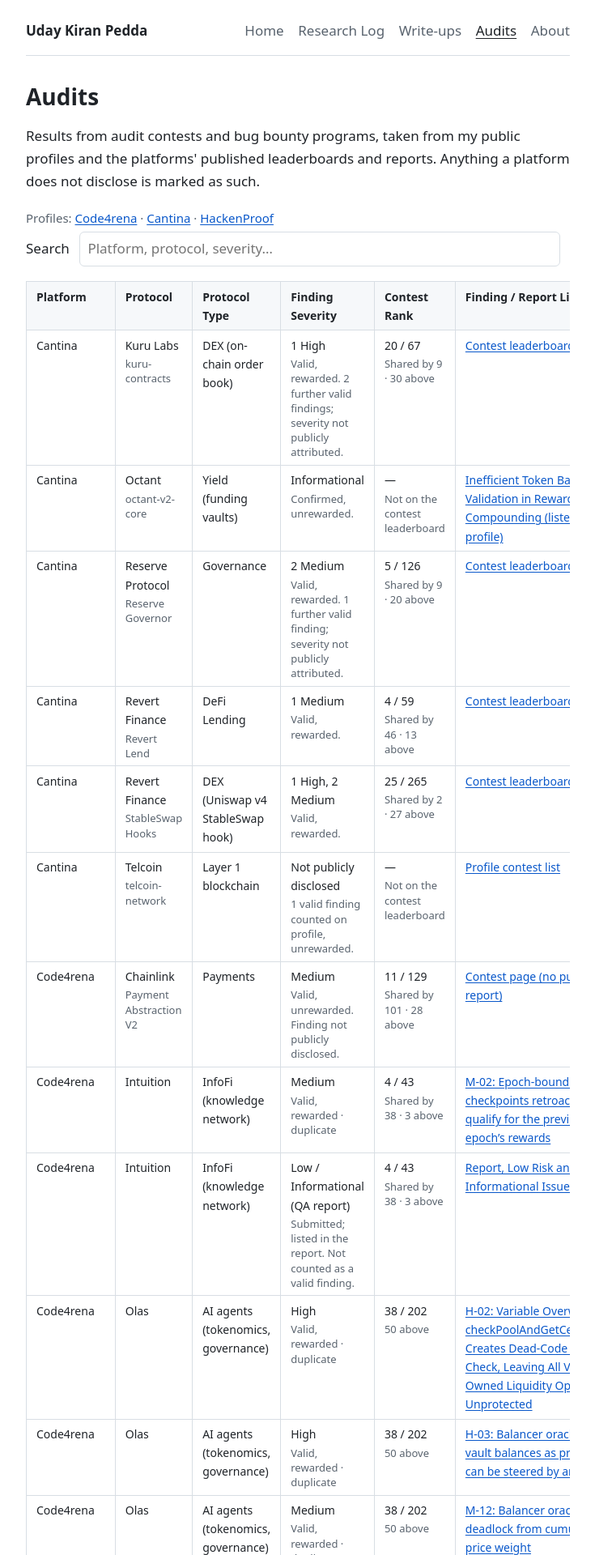
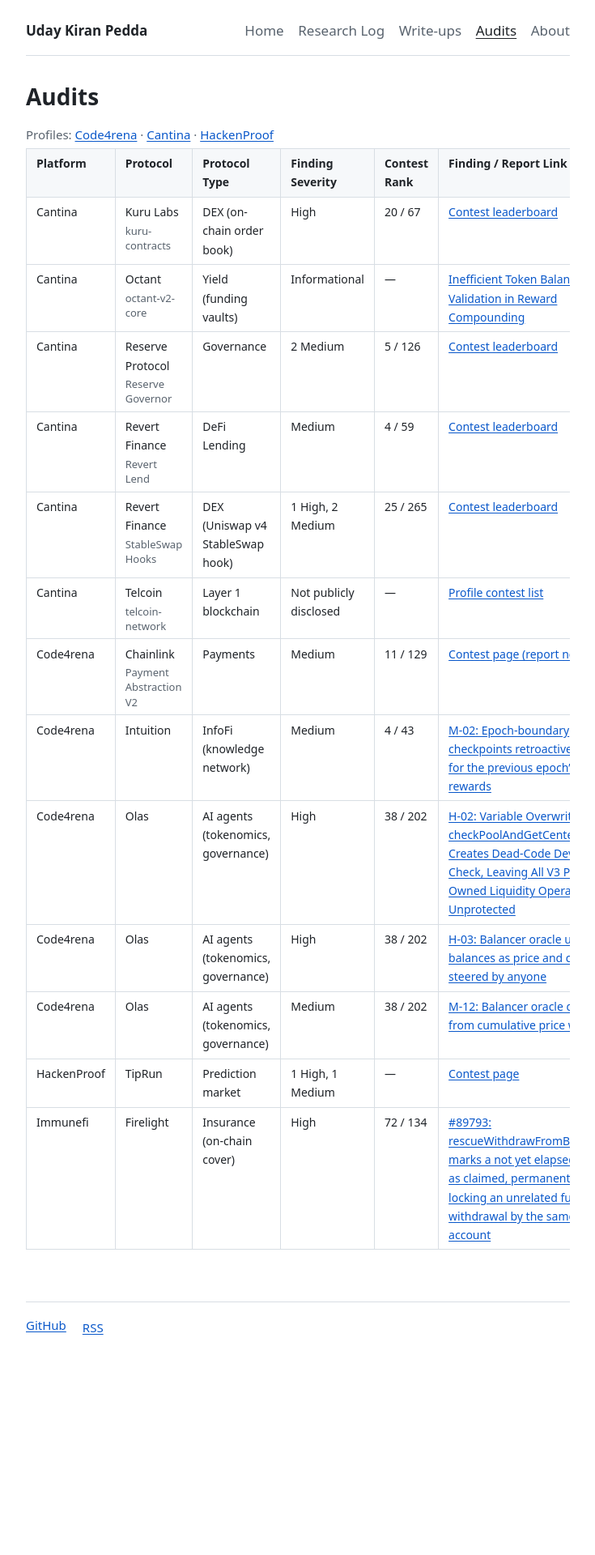
Before and after one commit to udaykiranhub/udaykiranhub.github.io, a Jekyll site: the page built from audits.html, in a window 1280 px wide. Shown: the top 1920 px of the page at 81% size, without its empty margins (272-1007 px from the left). Built offline with Jekyll 4.4.1, drawn with Linux system fonts in a browser that asks for light colours; after the commit the page ends 1684 px from its top, so only the background shows below that; some of the changed text lies outside the part shown.

Commit message:
Simplify Audits page and add Immunefi and HackenProof results
Show severity only, remove the notes, status labels and search box, and
drop the Intuition QA submission row. Add the Immunefi Firelight result
(report #89793, rank 72/134) and name the HackenProof entry as the
TipRun contest.

Co-Authored-By: Claude Opus 5.5 <noreply@anthropic.com>

```diff
--- a/_data/audits.yml
+++ b/_data/audits.yml
@@ -4,25 +4,18 @@
 # results leaderboard, or a published report. If a platform does not disclose
 # something, write "Not publicly disclosed", or leave `rank` empty to show "—".
 #
-#   platform, protocol, scope  protocol name, plus the contest or codebase name
-#   type                       protocol category, as described on the contest page
-#   severity, status           severity as judged by the platform, and whether the
-#                              result is valid / rewarded / paid / submitted / duplicate
-#   rank, rank_note            position on the contest results leaderboard / number
-#                              of entries on it, and how many share it or placed above
-#   link, link_text            the most precise public source
-
-# Cantina: ranks and severities from each contest leaderboard; finding counts
-# from https://cantina.xyz/u/udaykiranpedda/public-reviews/competitions
+#   protocol, scope   protocol name, plus the contest or codebase name
+#   type              protocol category, as described on the contest page
+#   severity          severity as judged by the platform
+#   rank              position on the contest results leaderboard / entries on it
+#   link, link_text   the most precise public source
 
 - platform: Cantina
   protocol: Kuru Labs
   scope: kuru-contracts
   type: DEX (on-chain order book)
-  severity: 1 High
-  status: Valid, rewarded. 2 further valid findings; severity not publicly attributed.
+  severity: High
   rank: "20 / 67"
-  rank_note: Shared by 9 · 30 above
   link: https://cantina.xyz/competitions/cdce21ba-b787-4df4-9c56-b31d085388e7/leaderboard
   link_text: Contest leaderboard
 
@@ -31,20 +24,16 @@
   scope: octant-v2-core
   type: Yield (funding vaults)
   severity: Informational
-  status: Confirmed, unrewarded.
   rank: ""
-  rank_note: Not on the contest leaderboard
   link: https://cantina.xyz/u/udaykiranpedda
-  link_text: Inefficient Token Balance Validation in Reward Compounding (listed on profile)
+  link_text: Inefficient Token Balance Validation in Reward Compounding
 
 - platform: Cantina
   protocol: Reserve Protocol
   scope: Reserve Governor
   type: Governance
   severity: 2 Medium
-  status: Valid, rewarded. 1 further valid finding; severity not publicly attributed.
   rank: "5 / 126"
-  rank_note: Shared by 9 · 20 above
   link: https://cantina.xyz/competitions/980a5976-9a7d-4014-b2e1-c248b4c6fa44/leaderboard
   link_text: Contest leaderboard
 
@@ -52,10 +41,8 @@
   protocol: Revert Finance
   scope: Revert Lend
   type: DeFi Lending
-  severity: 1 Medium
-  status: Valid, rewarded.
+  severity: Medium
   rank: "4 / 59"
-  rank_note: Shared by 46 · 13 above
   link: https://cantina.xyz/competitions/efb6f308-f13b-4110-aff8-0d67181608dd/leaderboard
   link_text: Contest leaderboard
 
@@ -64,9 +51,7 @@
   scope: StableSwap Hooks
   type: DEX (Uniswap v4 StableSwap hook)
   severity: 1 High, 2 Medium
-  status: Valid, rewarded.
   rank: "25 / 265"
-  rank_note: Shared by 2 · 27 above
   link: https://cantina.xyz/competitions/e55ee7b9-6c99-42f8-8338-39f3dd134ef3/leaderboard
   link_text: Contest leaderboard
 
@@ -75,53 +60,32 @@
   scope: telcoin-network
   type: Layer 1 blockchain
   severity: Not publicly disclosed
-  status: 1 valid finding counted on profile, unrewarded.
   rank: ""
-  rank_note: Not on the contest leaderboard
   link: https://cantina.xyz/u/udaykiranpedda/public-reviews/competitions
   link_text: Profile contest list
-
-# Code4rena: severities from https://code4rena.com/@udaykiranpedda and the
-# published reports; ranks from each audit's results leaderboard.
 
 - platform: Code4rena
   protocol: Chainlink
   scope: Payment Abstraction V2
   type: Payments
   severity: Medium
-  status: Valid, unrewarded. Finding not publicly disclosed.
   rank: "11 / 129"
-  rank_note: Shared by 101 · 28 above
   link: https://code4rena.com/audits/2026-03-chainlink-payment-abstraction-v2
-  link_text: Contest page (no public report)
+  link_text: Contest page (report not public)
 
 - platform: Code4rena
   protocol: Intuition
   type: InfoFi (knowledge network)
   severity: Medium
-  status: Valid, rewarded · duplicate
   rank: "4 / 43"
-  rank_note: Shared by 38 · 3 above
   link: https://code4rena.com/reports/2026-03-intuition#m-02-epoch-boundary-checkpoints-retroactively-qualify-for-the-previous-epochs-rewards
   link_text: "M-02: Epoch-boundary checkpoints retroactively qualify for the previous epoch’s rewards"
-
-- platform: Code4rena
-  protocol: Intuition
-  type: InfoFi (knowledge network)
-  severity: Low / Informational (QA report)
-  status: Submitted; listed in the report. Not counted as a valid finding.
-  rank: "4 / 43"
-  rank_note: Shared by 38 · 3 above
-  link: https://code4rena.com/reports/2026-03-intuition#low-risk-and-informational-issues
-  link_text: Report, Low Risk and Informational Issues
 
 - platform: Code4rena
   protocol: Olas
   type: AI agents (tokenomics, governance)
   severity: High
-  status: Valid, rewarded · duplicate
   rank: "38 / 202"
-  rank_note: 50 above
   link: https://code4rena.com/reports/2026-01-olas#h-02-variable-overwrite-in-checkpoolandgetcenterprice-creates-dead-code-deviation-check-leaving-all-v3-protocol-owned-liquidity-operations-unprotected
   link_text: "H-02: Variable Overwrite in checkPoolAndGetCenterPrice() Creates Dead-Code Deviation Check, Leaving All V3 Protocol-Owned Liquidity Operations Unprotected"
 
@@ -129,9 +93,7 @@
   protocol: Olas
   type: AI agents (tokenomics, governance)
   severity: High
-  status: Valid, rewarded · duplicate
   rank: "38 / 202"
-  rank_note: 50 above
   link: https://code4rena.com/reports/2026-01-olas#h-03-balancer-oracle-uses-vault-balances-as-price-and-can-be-steered-by-anyone
   link_text: "H-03: Balancer oracle uses vault balances as price and can be steered by anyone"
 
@@ -139,21 +101,22 @@
   protocol: Olas
   type: AI agents (tokenomics, governance)
   severity: Medium
-  status: Valid, rewarded · duplicate
   rank: "38 / 202"
-  rank_note: 50 above
   link: https://code4rena.com/reports/2026-01-olas#m-12-balancer-oracle-deadlock-from-cumulative-price-weight
   link_text: "M-12: Balancer oracle deadlock from cumulative price weight"
 
-# HackenProof: https://hackenproof.com/hackers/udaykiranpedda shows paid
-# reports by severity only; no report is publicly disclosed.
+- platform: HackenProof
+  protocol: TipRun
+  type: Prediction market
+  severity: 1 High, 1 Medium
+  rank: ""
+  link: https://hackenproof.com/audit-programs/tiprun-smart-contract-audit-contest
+  link_text: Contest page
 
-- platform: HackenProof
-  protocol: Not publicly disclosed
-  type: Not publicly disclosed
-  severity: 1 High, 1 Medium
-  status: Paid bug bounty reports. Not publicly disclosed.
-  rank: ""
-  rank_note: Bug bounty, no contest
-  link: https://hackenproof.com/hackers/udaykiranpedda
-  link_text: HackenProof profile
+- platform: Immunefi
+  protocol: Firelight
+  type: Insurance (on-chain cover)
+  severity: High
+  rank: "72 / 134"
+  link: https://reports.immunefi.com/firelight-sep.2026-or-audit-competition/89793-sc-high-rescuewithdrawfromblocklisted-marks-a-not-yet-elapsed-period-as-claimed-permanently-lo
+  link_text: "#89793: rescueWithdrawFromBlocklisted marks a not yet elapsed period as claimed, permanently locking an unrelated future withdrawal by the same account"
--- a/assets/css/main.css
+++ b/assets/css/main.css
@@ -138,20 +138,7 @@ table { display: block; max-width: 100%; overflow-x: auto; border-collapse: coll
 th, td { padding: 0.4rem 0.75rem; border: 1px solid var(--border); text-align: left; vertical-align: top; }
 th { background: var(--code-bg); }
 
-/* Audits page: search box and results table. Rows become labelled cards on phones. */
-
-.audit-search { display: flex; flex-wrap: wrap; align-items: center; gap: 0.5rem 0.75rem; }
-.audit-search input {
-  flex: 1 1 14rem;
-  padding: 0.4rem 0.6rem;
-  border: 1px solid var(--border);
-  border-radius: 6px;
-  background: var(--bg);
-  color: var(--text);
-  font: inherit;
-}
-.audit-search[hidden],
-.audit-table tr[hidden] { display: none; }
+/* Audits page results table. Rows become labelled cards on phones. */
 
 .audit-table { font-size: 0.875rem; }
 .audit-table small { display: block; margin-top: 0.15rem; color: var(--muted); font-size: 0.8125rem; line-height: 1.4; }
--- a/audits.html
+++ b/audits.html
@@ -3,22 +3,14 @@ layout: page
 title: Audits
 permalink: /audits/
 ---
-<p>Results from audit contests and bug bounty programs, taken from my public profiles and the platforms' published leaderboards and reports. Anything a platform does not disclose is marked as such.</p>
-
 <p class="meta">Profiles:
   <a href="https://code4rena.com/@udaykiranpedda">Code4rena</a> ·
   <a href="https://cantina.xyz/u/udaykiranpedda">Cantina</a> ·
   <a href="https://hackenproof.com/hackers/udaykiranpedda">HackenProof</a>
 </p>
 
-<p class="audit-search" hidden>
-  <label for="audit-search">Search</label>
-  <input id="audit-search" type="search" placeholder="Platform, protocol, severity…" autocomplete="off">
-  <span id="audit-count" class="meta" aria-live="polite"></span>
-</p>
-
 <table class="audit-table">
-  <caption class="visually-hidden">Audit contest and bug bounty results, by platform and protocol</caption>
+  <caption class="visually-hidden">Audit contest results by platform and protocol</caption>
   <thead>
     <tr>
       <th scope="col">Platform</th>
@@ -35,42 +27,10 @@ permalink: /audits/
       <td data-label="Platform"><div>{{ r.platform | escape }}</div></td>
       <td data-label="Protocol"><div>{{ r.protocol | escape }}{% if r.scope %}<small>{{ r.scope | escape }}</small>{% endif %}</div></td>
       <td data-label="Protocol Type"><div>{{ r.type | escape }}</div></td>
-      <td data-label="Finding Severity"><div>{{ r.severity | escape }}{% if r.status %}<small>{{ r.status | escape }}</small>{% endif %}</div></td>
-      <td data-label="Contest Rank"><div>{% if r.rank != "" %}{{ r.rank | escape }}{% else %}—{% endif %}{% if r.rank_note %}<small>{{ r.rank_note | escape }}</small>{% endif %}</div></td>
+      <td data-label="Finding Severity"><div>{{ r.severity | escape }}</div></td>
+      <td data-label="Contest Rank"><div>{% if r.rank != "" %}{{ r.rank | escape }}{% else %}—{% endif %}</div></td>
       <td data-label="Finding / Report Link"><div><a href="{{ r.link }}">{{ r.link_text | escape }}</a></div></td>
     </tr>
     {%- endfor %}
   </tbody>
 </table>
-
-<h2>Notes</h2>
-<ul>
-  <li><strong>Status.</strong> <em>Valid</em>: accepted by the platform's judging. <em>Rewarded</em>: received a payout. <em>Paid report</em>: bug bounty report paid by the program. <em>Submitted</em>: sent, but not counted as a valid finding. <em>Duplicate</em>: credited as "also found by" in the published report.</li>
-  <li><strong>Contest rank.</strong> Position on the contest's results leaderboard / number of entries on that leaderboard. Both platforms give equal results the same position, so each rank also shows how many entries share it and how many placed above.</li>
-  <li><strong>Cantina totals.</strong> The profile counts 12 valid findings (2 High, 6 Medium, 1 Low, 3 Informational) and 9 rejected. The leaderboards attribute the severities shown above; the remaining 1 Medium, 1 Low and 2 Informational belong to Kuru Labs, Reserve Governor and Telcoin, and Cantina does not show which.</li>
-</ul>
-<p class="meta">Last verified against the public sources linked above: 2026-10-21.</p>
-
-<script>
-  (function () {
-    var box = document.querySelector('.audit-search');
-    var input = document.getElementById('audit-search');
-    var count = document.getElementById('audit-count');
-    var rows = Array.prototype.slice.call(document.querySelectorAll('.audit-table tbody tr'));
-
-    function update() {
-      var terms = input.value.toLowerCase().split(/\s+/).filter(Boolean);
-      var shown = 0;
-      rows.forEach(function (row) {
-        var text = row.textContent.toLowerCase();
-        var match = terms.every(function (t) { return text.indexOf(t) !== -1; });
-        row.hidden = !match;
-        if (match) shown++;
-      });
-      count.textContent = terms.length ? shown + ' of ' + rows.length + ' records' : '';
-    }
-
-    input.addEventListener('input', update);
-    box.hidden = false;
-  })();
-</script>
```
